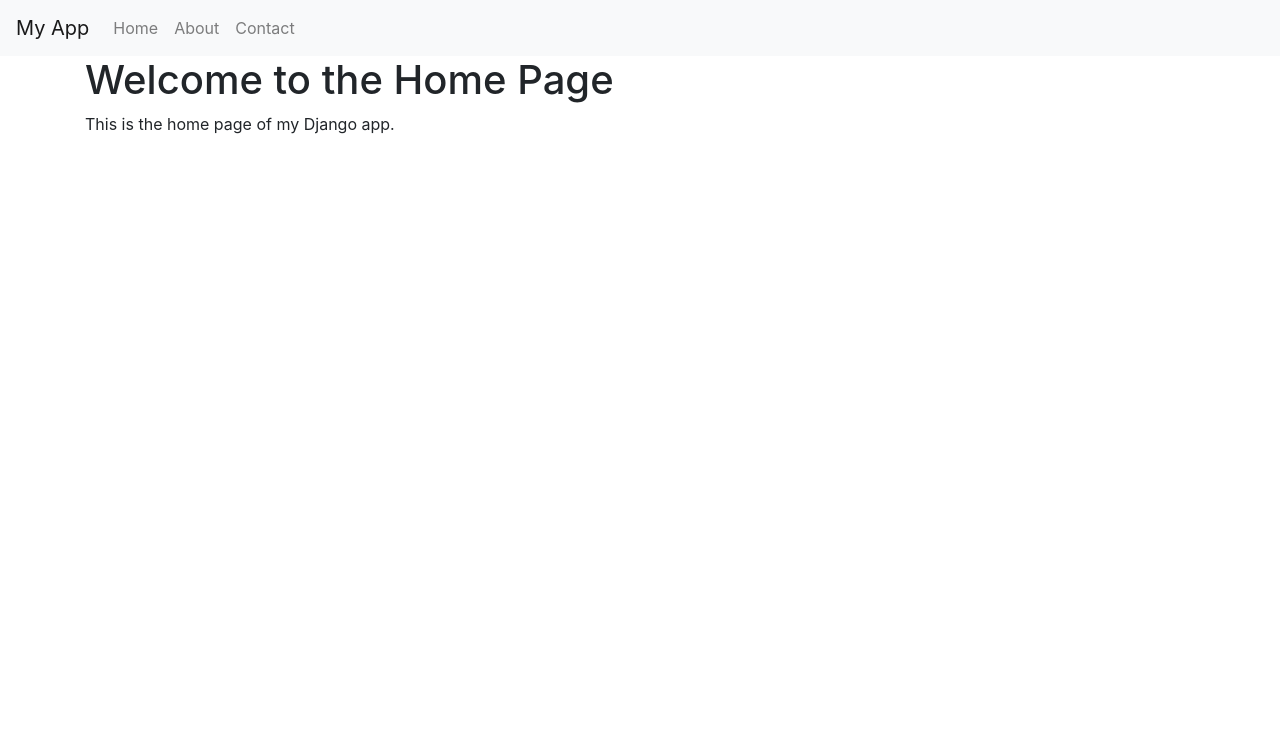
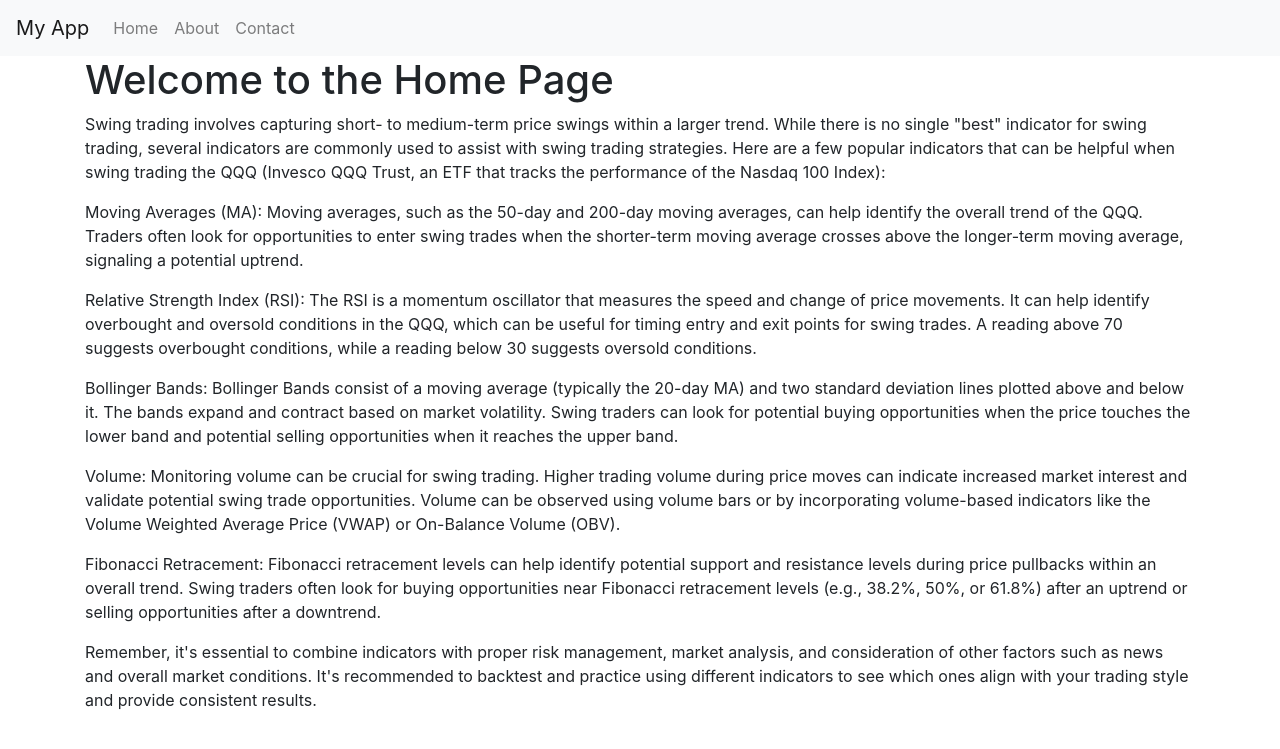
Before and after one commit to zjl8432/TradingBot, a Django app: page /home/ in a window 1280 px wide. Shown: the top 749 px of the page. Run offline with Django 4.2, Linux system fonts and the light colour scheme; some libraries are stand-ins or nearby versions.

Commit message:
add missing modified files

```diff
--- a/Src/web/templates/home.html
+++ b/Src/web/templates/home.html
@@ -6,5 +6,18 @@
 
 {% block content %}
     <h1>Welcome to the Home Page</h1>
-    <p>This is the home page of my Django app.</p>
+    <p>Swing trading involves capturing short- to medium-term price swings within a larger trend. While there is no single "best" indicator for swing trading, several indicators are commonly used to assist with swing trading strategies. Here are a few popular indicators that can be helpful when swing trading the QQQ (Invesco QQQ Trust, an ETF that tracks the performance of the Nasdaq 100 Index): </p>
+
+    <p>    Moving Averages (MA): Moving averages, such as the 50-day and 200-day moving averages, can help identify the overall trend of the QQQ. Traders often look for opportunities to enter swing trades when the shorter-term moving average crosses above the longer-term moving average, signaling a potential uptrend. </p>
+
+    <p>    Relative Strength Index (RSI): The RSI is a momentum oscillator that measures the speed and change of price movements. It can help identify overbought and oversold conditions in the QQQ, which can be useful for timing entry and exit points for swing trades. A reading above 70 suggests overbought conditions, while a reading below 30 suggests oversold conditions. </p>
+
+    <p>    Bollinger Bands: Bollinger Bands consist of a moving average (typically the 20-day MA) and two standard deviation lines plotted above and below it. The bands expand and contract based on market volatility. Swing traders can look for potential buying opportunities when the price touches the lower band and potential selling opportunities when it reaches the upper band. </p>
+
+    <p>    Volume: Monitoring volume can be crucial for swing trading. Higher trading volume during price moves can indicate increased market interest and validate potential swing trade opportunities. Volume can be observed using volume bars or by incorporating volume-based indicators like the Volume Weighted Average Price (VWAP) or On-Balance Volume (OBV). </p>
+
+    <p>    Fibonacci Retracement: Fibonacci retracement levels can help identify potential support and resistance levels during price pullbacks within an overall trend. Swing traders often look for buying opportunities near Fibonacci retracement levels (e.g., 38.2%, 50%, or 61.8%) after an uptrend or selling opportunities after a downtrend. </p>
+
+    <p>        Remember, it's essential to combine indicators with proper risk management, market analysis, and consideration of other factors such as news and overall market conditions. It's recommended to backtest and practice using different indicators to see which ones align with your trading style and provide consistent results.
+    </p>
 {% endblock %}
--- a/Src/web/views.py
+++ b/Src/web/views.py
@@ -6,10 +6,10 @@ def login_view(request):
     if request.method == 'POST':
         username = request.POST['username']
         password = request.POST['password']
-        user = authenticate(request, username=username, password=password)
-        #user = username
+        #user = authenticate(request, username=username, password=password)
+        user = username
         if user is not None:
-            login(request, user)
+            #login(request, user)
             return redirect('home')  # Replace 'home' with the URL name of your home page
         else:
             messages.error(request, 'Invalid username or password.')
```
